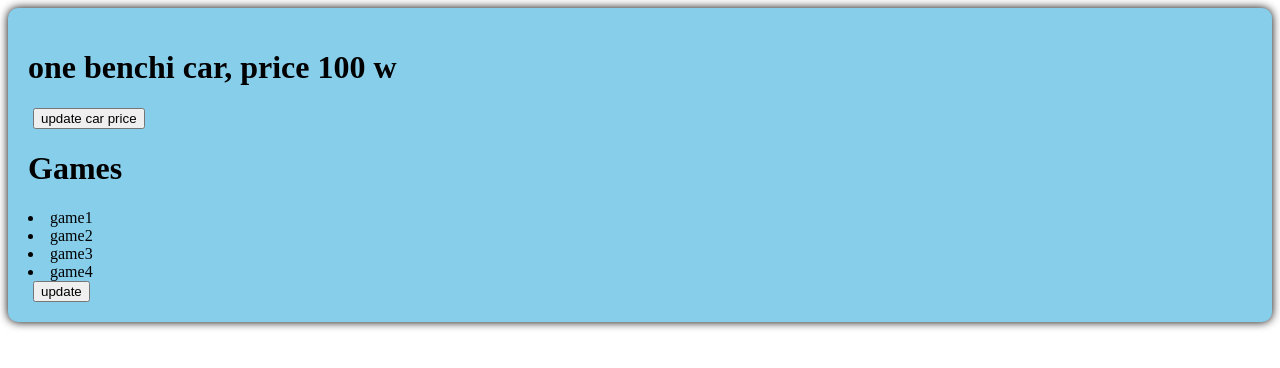
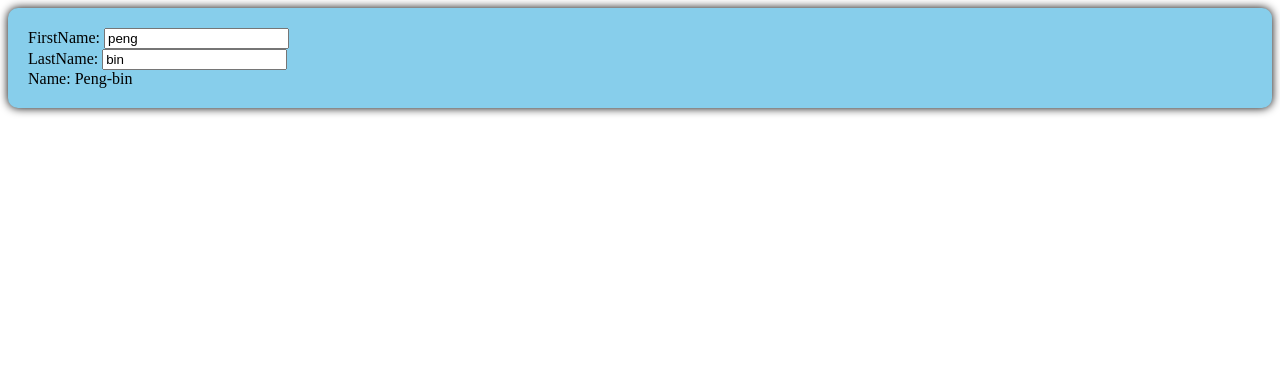
Before and after one commit to pengbin2367/front-study, a Vue app in the folder 10-Vue3/hello-vue3/: page / in a window 1280 px wide. Shown: the top 368 px of the page. Built offline with nearby package versions, Linux system fonts and the light colour scheme.

Commit message:
feat: computed

```diff
--- a/10-Vue3/hello-vue3/src/components/Person.vue
+++ b/10-Vue3/hello-vue3/src/components/Person.vue
@@ -1,29 +1,20 @@
 <template>
   <div class="person">
-    <h1>one {{ car.band }} car, price {{ car.price }} w</h1>
-    <button @click="changePrice">update car price</button>
-    <br>
-    <h1>Games</h1>
-    <li v-for="g in games" :key="g.id">{{ g.name }}</li>
-    <button @click="changeGame">update</button>
+    FirstName: <input type="text" v-model="firstName" /><br>
+    LastName: <input type="text" v-model="lastName" /> <br>
+    Name: <span>{{fullName}}</span> <br>
   </div>
 </template>
 
 <script setup lang="ts" name="Person">
-  import { ref } from 'vue'
-  let car = ref({ band: 'benchi', price: 100 })
-  let games = ref([
-    { id:"1", name:"game1" },
-    { id:"2", name:"game2" },
-    { id:"3", name:"game3" },
-    { id:"4", name:"game4" }
-  ])
-  function changePrice() {
-    car.value.price += 10;
-  }
-  function changeGame() {
-    games.value[0].name = "game1 update"
-  }
+  import { ref, computed } from 'vue'
+
+  let firstName = ref('peng')
+  let lastName = ref('bin')
+
+  let fullName = computed(() => {
+    return firstName.value.slice(0,1).toUpperCase() + firstName.value.slice(1) + "-" + lastName.value
+  })
 </script>
 
 <style scoped>
```
